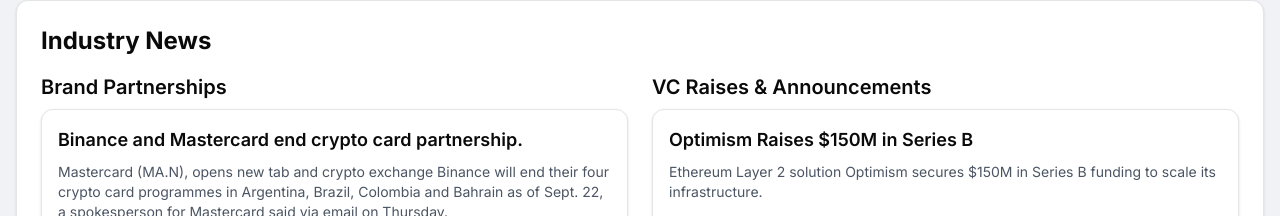
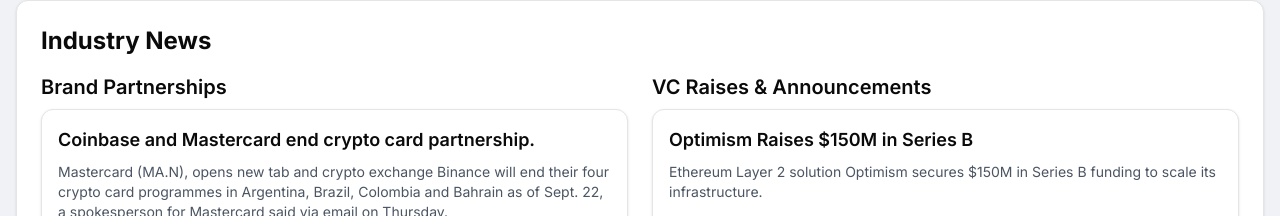
Before and after one commit to TaoufikElkadi/crypto_newsletter_bitvavo, a Next.js app: page / in a window 1280 px wide. Shown: the part 140-356 px from the top of the page. Built offline with nearby package versions, Linux system fonts and the light colour scheme.

Commit message:
small update

```diff
--- a/app/CryptoMarketOverview.tsx
+++ b/app/CryptoMarketOverview.tsx
@@ -31,7 +31,7 @@
                 <h3 className="text-xl font-semibold mb-2">Brand Partnerships</h3>
                 <Card className="mb-4">
                   <CardContent className="p-4">
-                    <h4 className="text-lg font-semibold mb-2">Binance and Mastercard end crypto card partnership.</h4>
+                    <h4 className="text-lg font-semibold mb-2">Coinbase and Mastercard end crypto card partnership.</h4>
                     <p className="text-sm text-gray-600 mb-2">Mastercard (MA.N), opens new tab and crypto exchange Binance will end their four crypto card programmes in Argentina, Brazil, Colombia and Bahrain as of Sept. 22, a spokesperson for Mastercard said via email on Thursday.</p>
                     <Link href="https://www.reuters.com/business/finance/mastercard-binance-end-crypto-card-partnership-2023-08-24/" className="text-blue-600 hover:underline">Read more →</Link>
                   </CardContent>
```
